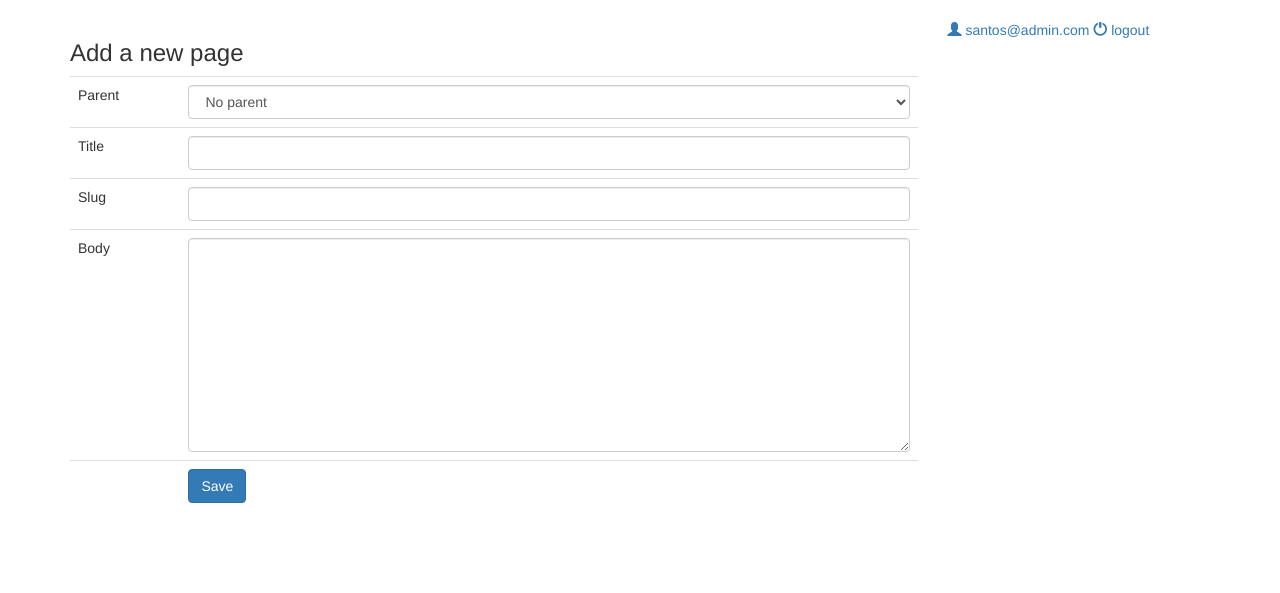
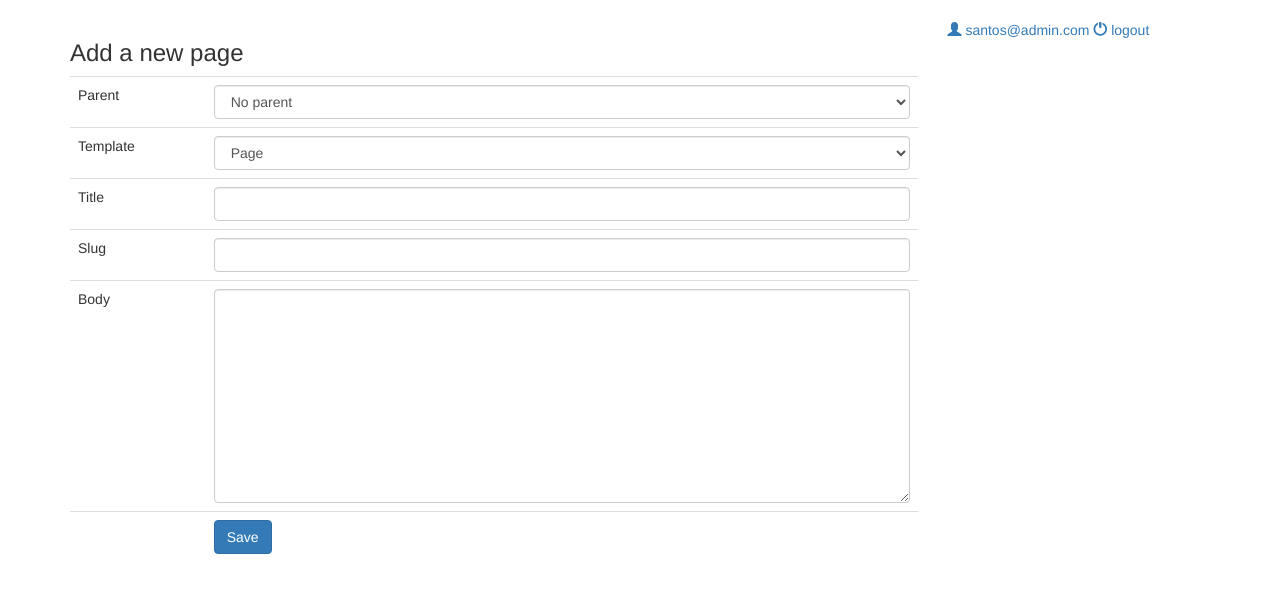
Before and after one commit to devsantoshm/ci-cms, a CodeIgniter app: page /database/index.php/admin/page/edit/1 in a window 1280 px wide. Shown: the part 52-645 px from the top of the page. Run offline with CodeIgniter, Linux system fonts and the light colour scheme; the visitor is signed in with stand-in values (Sample User, id 1); data that the repository does not hold is empty; some libraries are stand-ins or nearby versions.

Commit message:
adding templates to pages

```diff
--- a/application/config/config.php
+++ b/application/config/config.php
@@ -238,7 +238,7 @@ $config['allow_get_array'] = TRUE;
 | your log files will fill up very fast.
 |
 */
-$config['log_threshold'] = 0;
+$config['log_threshold'] = 1;
 
 /*
 |--------------------------------------------------------------------------
--- a/application/config/routes.php
+++ b/application/config/routes.php
@@ -52,3 +52,8 @@ defined('BASEPATH') OR exit('No direct script access allowed');
 $route['default_controller'] = 'page';
 $route['404_override'] = '';
 $route['translate_uri_dashes'] = FALSE;
+
+
+/*:any) will match a segment containing any character (except for ‘/’, which is the segment delimiter).
+*/
+$route[':any'] = 'page/index/$1';
--- a/application/controllers/admin/page.php
+++ b/application/controllers/admin/page.php
@@ -58,7 +58,15 @@ class Page extends Admin_Controller {
 
 		// Process the form
 		if ($this->form_validation->run() == TRUE) {
-			$data = $this->page_m->array_from_post(array('title', 'slug', 'body', 'parent_id'));
+
+			$data = $this->page_m->array_from_post(array(
+				'title',
+				'slug',
+				'body',
+				'template',
+				'parent_id'
+			));
+
 			$this->page_m->save($data, $id);
 			redirect('admin/page');
 		}
--- a/application/models/page_m.php
+++ b/application/models/page_m.php
@@ -12,6 +12,11 @@ class Page_m extends MY_Model {
 			'label' => 'Parent',
 			'rules' => 'trim|intval'
 		),
+		'template' => array(
+			'field' => 'template',
+			'label' => 'Template',
+			'rules' => 'trim|required|xss_clean'
+		),
 		'title' => array(
 			'field' => 'title',
 			'label' => 'Title',
@@ -20,7 +25,7 @@ class Page_m extends MY_Model {
 		'slug' => array(
 			'field' => 'slug',
 			'label' => 'Slug',
-			'rules' => 'trim|required|max_length[100]|url_title|callback__unique_slug|xss_clean'
+			'rules' => 'max_length[100]|url_title|callback__unique_slug'
 		),
 		'body' => array(
 			'field' => 'body',
@@ -37,6 +42,7 @@ class Page_m extends MY_Model {
 		$page->order = '';
 		$page->body = '';
 		$page->parent_id = 0;
+		$page->template = 'page';
 
 		return $page;
 	}
--- a/application/views/admin/page/edit.php
+++ b/application/views/admin/page/edit.php
@@ -2,11 +2,15 @@
 	<h3><?php echo empty($page->id) ? 'Add a new page' : 'Edit page '.$page->title; ?></h3>
 
 	<?php echo validation_errors() ?>
-	<?php echo form_open() ?>
+	<?php echo form_open(); ?>
 	<table class="table">
 		<tr>
 			<td>Parent</td>
 			<td><?php echo form_dropdown('parent_id', $pages_no_parents, $this->input->post('parent_id') ? $this->input->post('parent_id') : $page->parent_id, 'class="form-control"'); ?></td>
+		</tr>
+		<tr>
+			<td>Template</td>
+			<td><?php echo form_dropdown('template', array('page' => 'Page', 'news_archive' => 'News archive', 'homepage' => 'Homepage'), $this->input->post('template') ? $this->input->post('template') : $page->template, 'class="form-control"'); ?></td>
 		</tr>
 		<tr>
 			<td>Title</td>
```
Also changed, not shown: application/controllers/page.php (+7 -0 lines).
